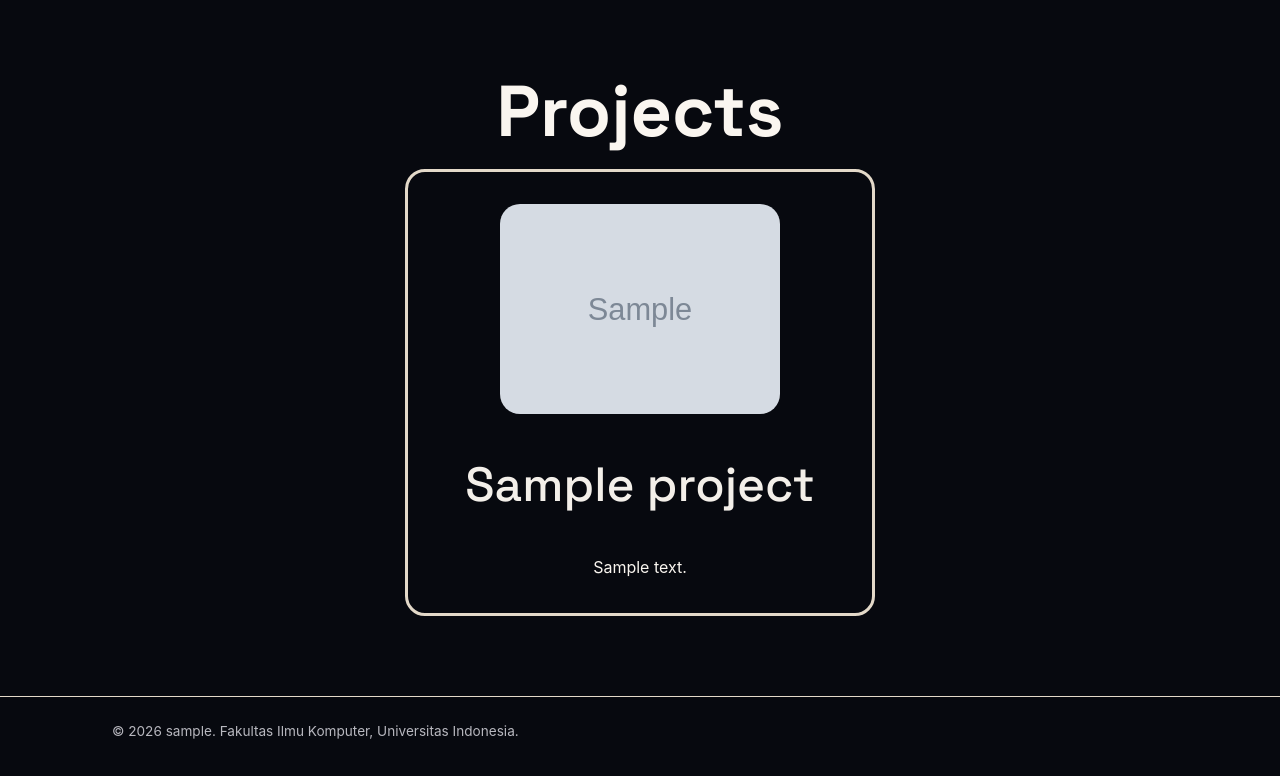
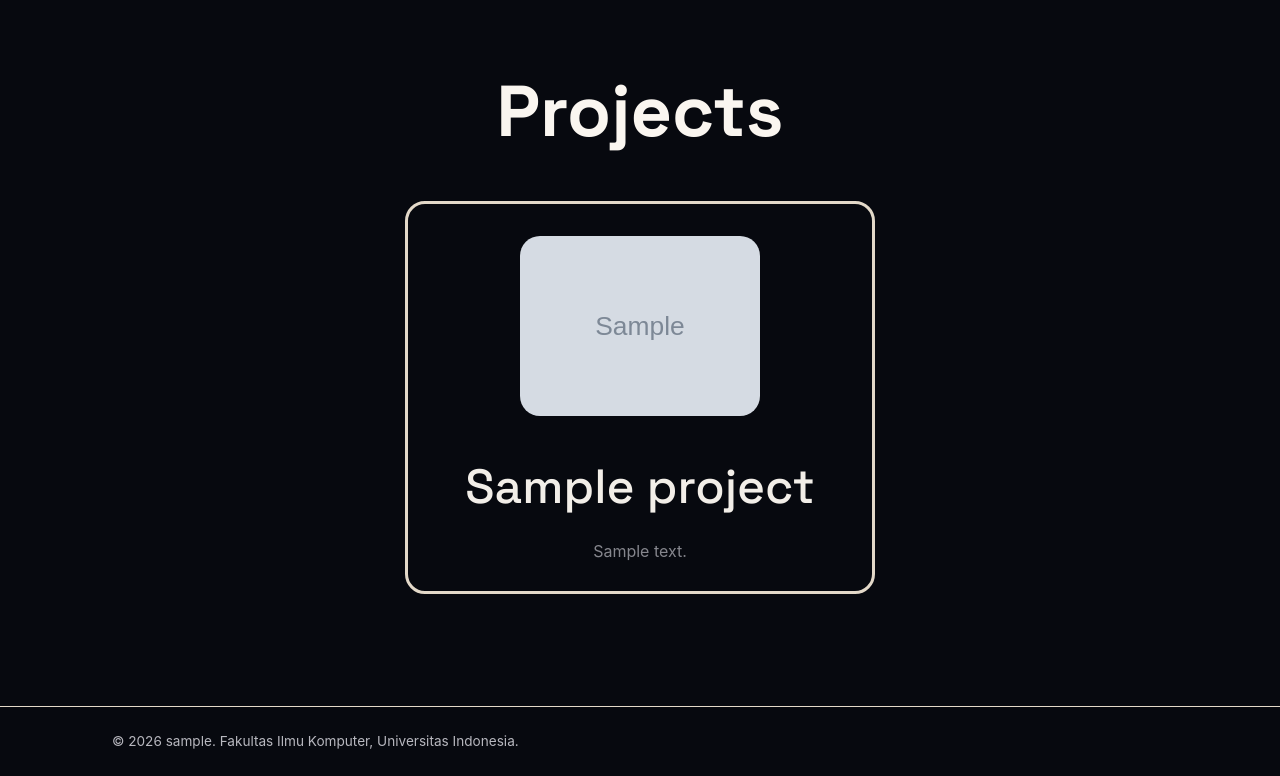
Before and after one commit to RisyadAthaya/myportofolio, a Django app: template templates/projects.html in a window 1280 px wide. Shown: the part 74-850 px from the top of the page. Before the commit the page ends 813 px from the top, so only its background shows below. Run offline with Django 5.2, Linux system fonts and the light colour scheme; tables that the repository leaves empty hold one stand-in row (values such as "Sample post"); the template is opened without the code that fills it: values that come from a table or form of the project are taken from there, most other values are stand-ins (such as "Sample title", 1, 10 or a date in 2020); grey boxes marked "Sample" are stand-in pictures.

Commit message:
style(projects): style the projects page

```diff
--- a/static/css/style.css
+++ b/static/css/style.css
@@ -452,6 +452,25 @@ h2 {
     font-size: clamp(3rem, 7vw, 4.5rem);
 }
 
+.projects-page-section p {
+    text-align: center;
+}
+
+.projects-page-section .projects-image {
+    max-width: 60%;
+}
+
+.projects-page-text-container {
+    display: flex;
+    flex-direction: column;
+    align-items: center;
+    gap: 0.5rem;
+}
+
+.projects-desc {
+    color: var(--text-muted);
+}
+
 @media (max-width: 768px) {
     .site-header nav {
         gap: 1rem;
@@ -501,5 +520,13 @@ h2 {
 
     .projects-image {
          max-width: 100%;
-     }
+    }
+
+    .projects-page-section .projects-image {
+        max-width: 100%;
+    }
+
+    .projects-page-text-container {
+         gap: 1rem;
+    }
 }
--- a/templates/projects.html
+++ b/templates/projects.html
@@ -25,8 +25,8 @@
 
   <main>
     <section class="projects-page-section">
-      <h1>Projects</h1>
-      <div class="experience-page-grid">
+      <h1 class="fade-up-element">Projects</h1>
+      <div class="projects-container">
         {% for project in project_list %}
 <!--        <article class="experience-page-card">-->
 <!--                        <span class="experience-page-category">-->
@@ -37,12 +37,11 @@
 <!--            {{ experience.description }}-->
 <!--          </p>-->
 <!--        </article>-->
-        <div>
-          <div class="projects-content-container">
-            <img class="projects-image fade-up-element-scroll" src="{{ project.image_path }}" alt="{{ project.title }} Web Preview">
+        <div class="projects-content-container">
+          <img class="projects-image fade-up-element-scroll" src="{{ project.image_path }}" alt="{{ project.title }} Web Preview">
+          <div class="projects-page-text-container">
             <a class="fade-up-element-scroll projects-title" href="{{ project.web_link }}" target="_blank">{{ project.title }}</a>
-            <p>{{ project.description }}</p>
-          </div>
+            <p class="fade-up-element-scroll projects-desc">{{ project.description }}</p></div>
         </div>
         {% empty %}
         <p class="empty-state">
```
